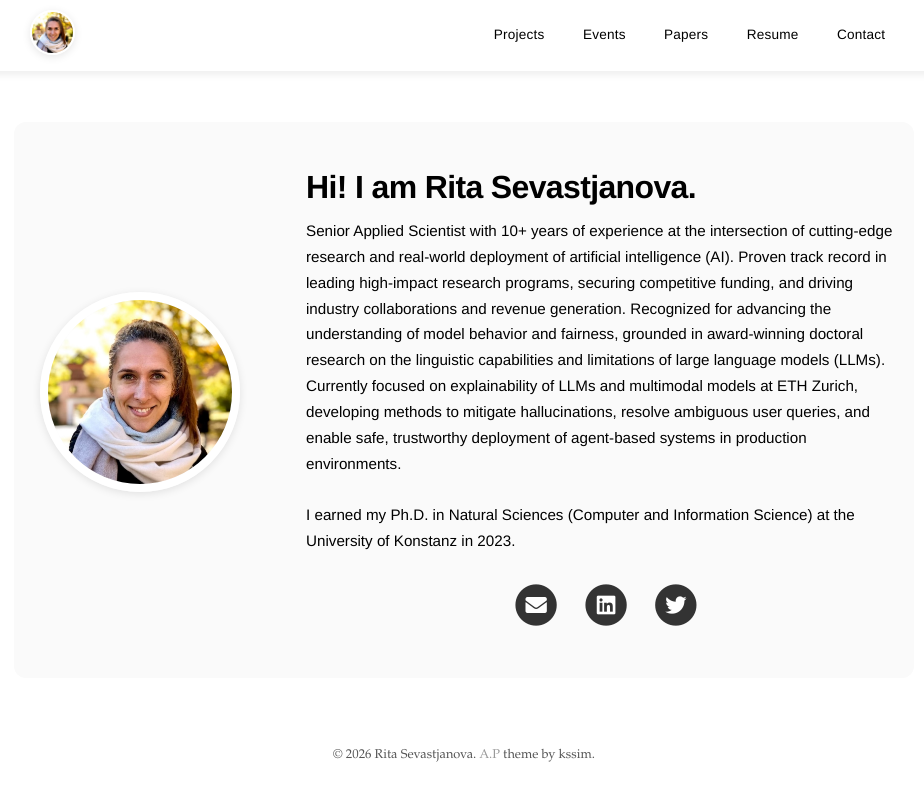
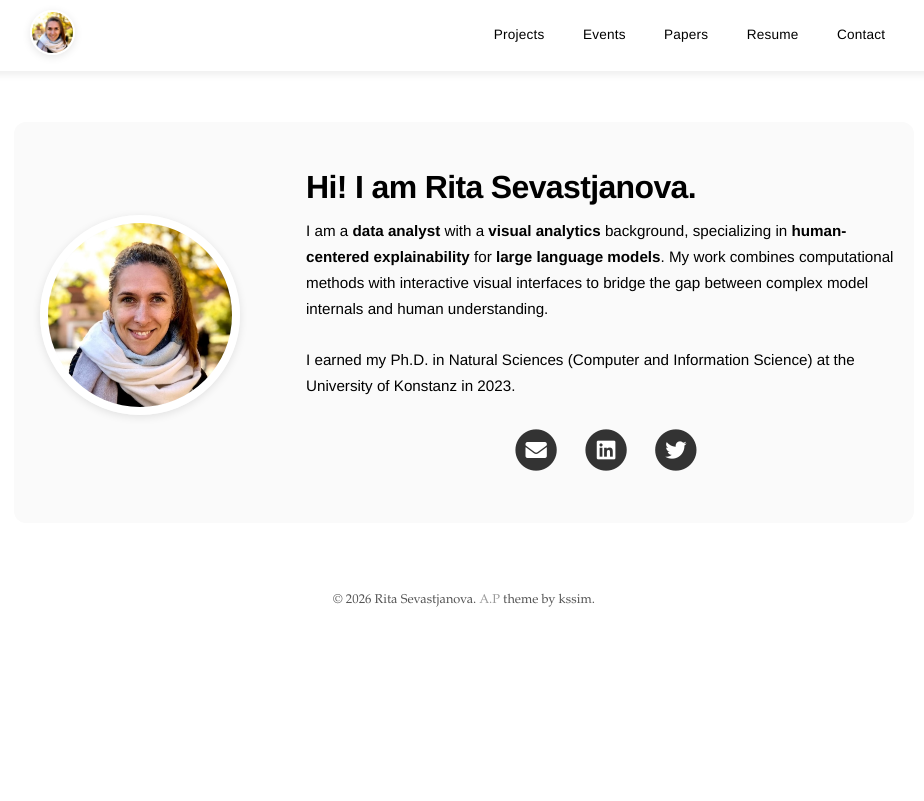
Before and after one commit to rita-sevastjanova/rita-sevastjanova.github.io, a Jekyll site: the page built from index.md, in a window 1280 px wide. Shown: the top 801 px of the page, without its empty margins (176-1100 px from the left). Built offline with Jekyll 4.4.1, drawn with Linux system fonts in a browser that asks for light colours.

Commit message:
description

```diff
--- a/_layouts/about.html
+++ b/_layouts/about.html
@@ -12,9 +12,8 @@ layout: base
     <div class="intro-right">
       <h3 class="intro-headline">Hi! I am Rita Sevastjanova.</h3>
       <p class="intro-text">
-        Senior Applied Scientist with 10+ years of experience at the intersection of cutting-edge research and real-world deployment of artificial intelligence (AI). Proven track record in leading high-impact research programs, securing competitive funding, and driving industry collaborations and revenue generation.
-        Recognized for advancing the understanding of model behavior and fairness, grounded in award-winning doctoral research on the linguistic capabilities and limitations of large language models (LLMs).
-        Currently focused on explainability of LLMs and multimodal models at ETH Zurich, developing methods to mitigate hallucinations, resolve ambiguous user queries, and enable safe, trustworthy deployment of agent-based systems in production environments.        <br>
+        I am a <strong>data analyst</strong> with a <strong>visual analytics</strong> background, specializing in <strong>human-centered explainability</strong> for<strong> large language models</strong>. My work combines computational methods with interactive visual interfaces to bridge the gap between complex model internals and human understanding.
+        <br>
         <br>
         I earned my Ph.D. in Natural Sciences (Computer and Information Science) at the University of Konstanz in 2023.
       </p>
```
Also changed, not shown: 1 other file.
